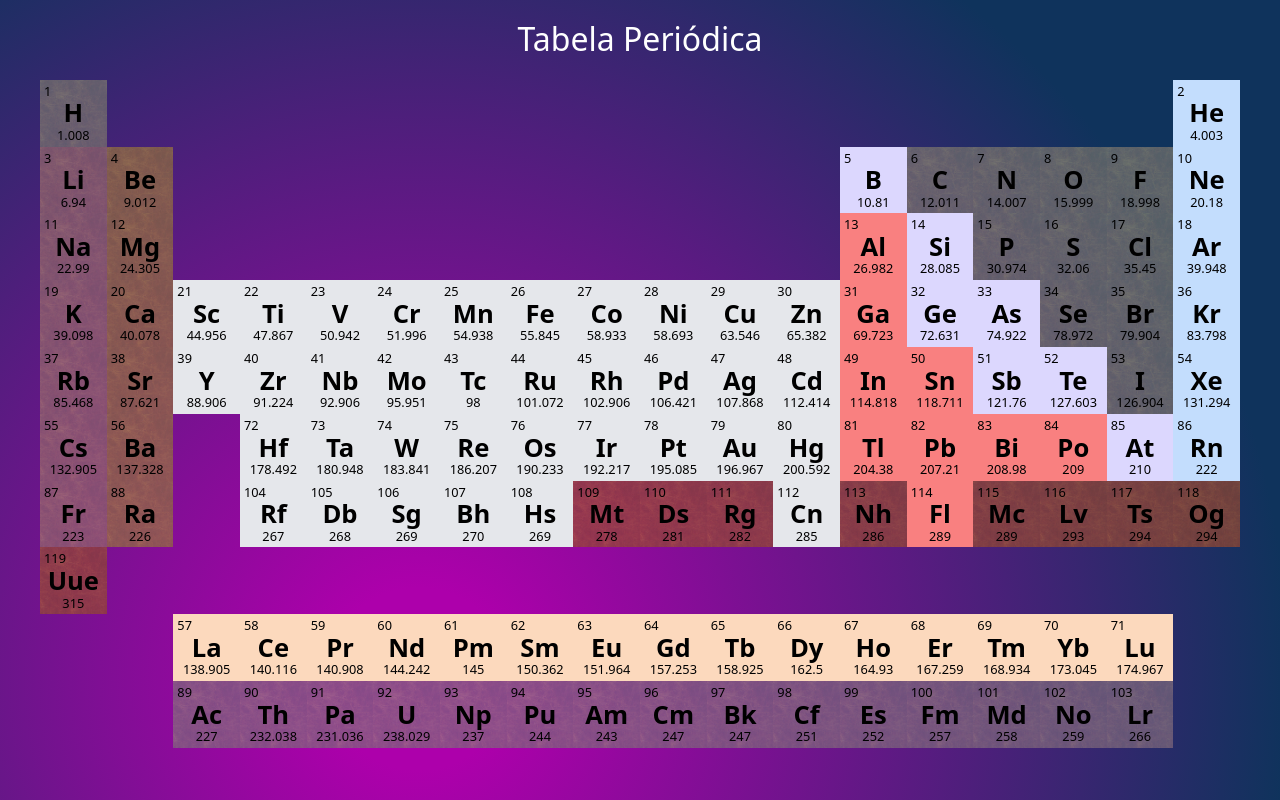
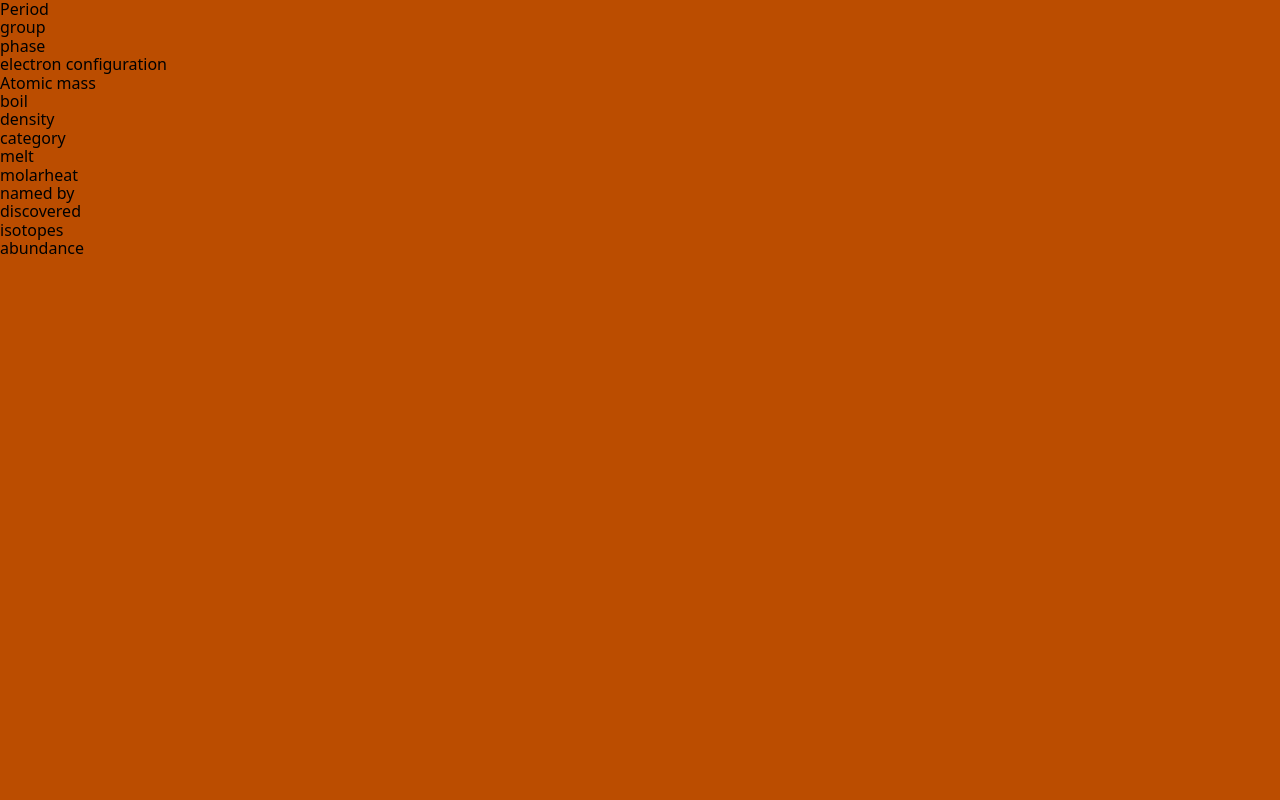
Before and after one commit to im-ivan/periodic-table, a React (Vite) app: page / in a window 1280 px wide. Shown: the top 800 px of the page. Built offline with nearby package versions, Linux system fonts and the light colour scheme.

Commit message:
ft: added element details sidebar

```diff
--- a/src/App.tsx
+++ b/src/App.tsx
@@ -1,8 +1,15 @@
+import { useState } from "react";
 import "./App.css";
+import { ElementDetailsSidebar } from "./components/ElementDetailsSidebar/ElementDetailsSidebar";
+import { PeriodicTable } from "./components/PeriodicTable/PeriodicTable";
+import type { IElement } from "./shared/IElement";
 
 function App() {
+  const [selectedElement, setSelectedElement] = useState<IElement | null>(null)
   return (
     <>
+      <ElementDetailsSidebar element={selectedElement} />
+      <PeriodicTable onElementClick={setSelectedElement} />
     </>
   );
 }
--- /dev/null
+++ b/src/components/ElementDetailsSidebar/ElementDetailsSidebar.tsx
@@ -0,0 +1,30 @@
+import type { IElement } from "../../shared/IElement"
+
+interface IElementDetailsProps {
+    element: IElement | null
+}
+
+export const ElementDetailsSidebar = ({ element }: IElementDetailsProps) => {
+
+    return <>
+        <div className="min-w-80 h-screen bg-amber-700">
+            <h3>{element?.name}</h3>
+            <h3>{element?.symbol}</h3>
+            <h3>{element?.number}</h3>
+            <h3>Period</h3>
+            <h3>group</h3>
+            <h3>phase</h3>
+            <h3>electron configuration</h3>
+            <h3>Atomic mass</h3>
+            <h3>boil</h3>
+            <h3>density</h3>
+            <h3>category</h3>
+            <h3>melt</h3>
+            <h3>molarheat</h3>
+            <h3>named by</h3>
+            <h3>discovered</h3>
+            <h3>isotopes</h3>
+            <h3>abundance</h3>
+        </div>
+    </>
+}
--- a/src/components/PeriodicTable/PeriodicTable.tsx
+++ b/src/components/PeriodicTable/PeriodicTable.tsx
@@ -5,6 +5,7 @@ import "./PeriodicTable.css";
 
 const elementsList: IElement[] = data.map((e: IElement) => {
   return {
+    name: e.name,
     symbol: e.symbol,
     atomic_mass: Number(e.atomic_mass.toFixed(3)),
     number: e.number,
@@ -14,14 +15,21 @@ const elementsList: IElement[] = data.map((e: IElement) => {
   };
 });
 
-export const PeriodicTable = () => {
+interface IPeriodicTableProps {
+  onElementClick?: (element: IElement) => void;
+}
+
+export const PeriodicTable = ({ onElementClick }: IPeriodicTableProps) => {
+  const handleElementClick = (element: IElement) => {
+    if (onElementClick) onElementClick(element)
+  }
   return (
     <>
       <div className="h-screen">
         <h1 className="text-center text-[4rem] text-white">Tabela Periódica</h1>
         <div className="grid-container mx-auto">
           {elementsList.map((e: IElement) => (
-            <div key={e.symbol} data-testid="chemical-element-container" style={{ gridRowStart: `${e.ypos}`, gridColumnStart: `${e.xpos}` }} className="element-container">
+            <div key={e.symbol} data-testid="chemical-element-container" style={{ gridRowStart: `${e.ypos}`, gridColumnStart: `${e.xpos}` }} className="element-container box-border border-2 border-transparent hover:border-cyan-500" onClick={() => handleElementClick(e)}>
               <ChemicalElement key={e.symbol} element={e} />
             </div>
           ))}
--- a/src/main.tsx
+++ b/src/main.tsx
@@ -2,8 +2,7 @@ import { StrictMode } from "react";
 import { createRoot } from "react-dom/client";
 import "./index.css";
 import App from "./App.tsx";
-import { PeriodicTable } from "./components/PeriodicTable/PeriodicTable.tsx";
 
 createRoot(document.getElementById("root")!).render(
-  <StrictMode> <App />  <PeriodicTable /></StrictMode>
+  <StrictMode> <App /> </StrictMode>
 );
--- a/src/shared/IElement.tsx
+++ b/src/shared/IElement.tsx
@@ -1,4 +1,5 @@
 export interface IElement {
+  name: string
   symbol: string;
   atomic_mass: number;
   number: number;
```
Also changed, not shown: 1 other file (tests, documents, lock files or other folders).
